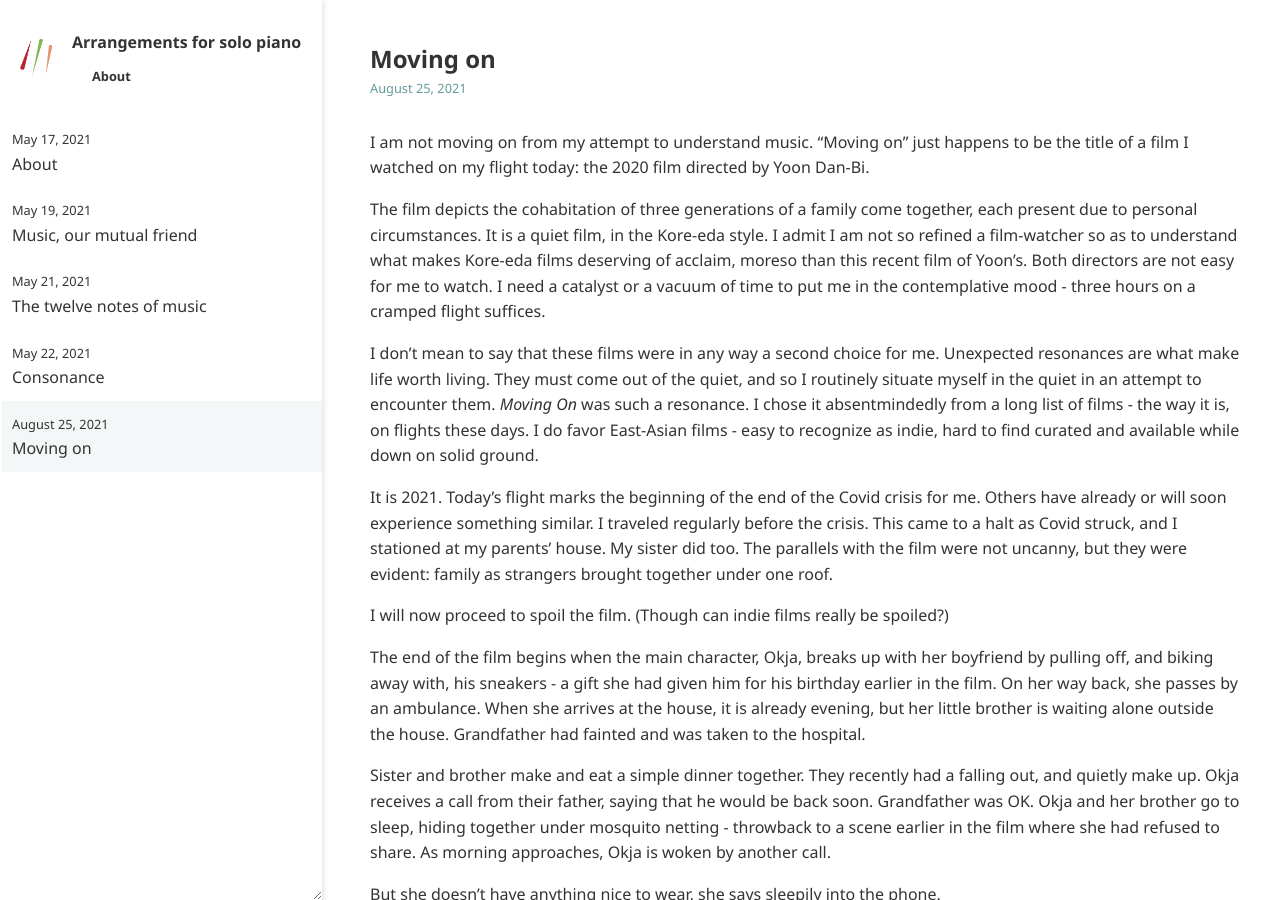
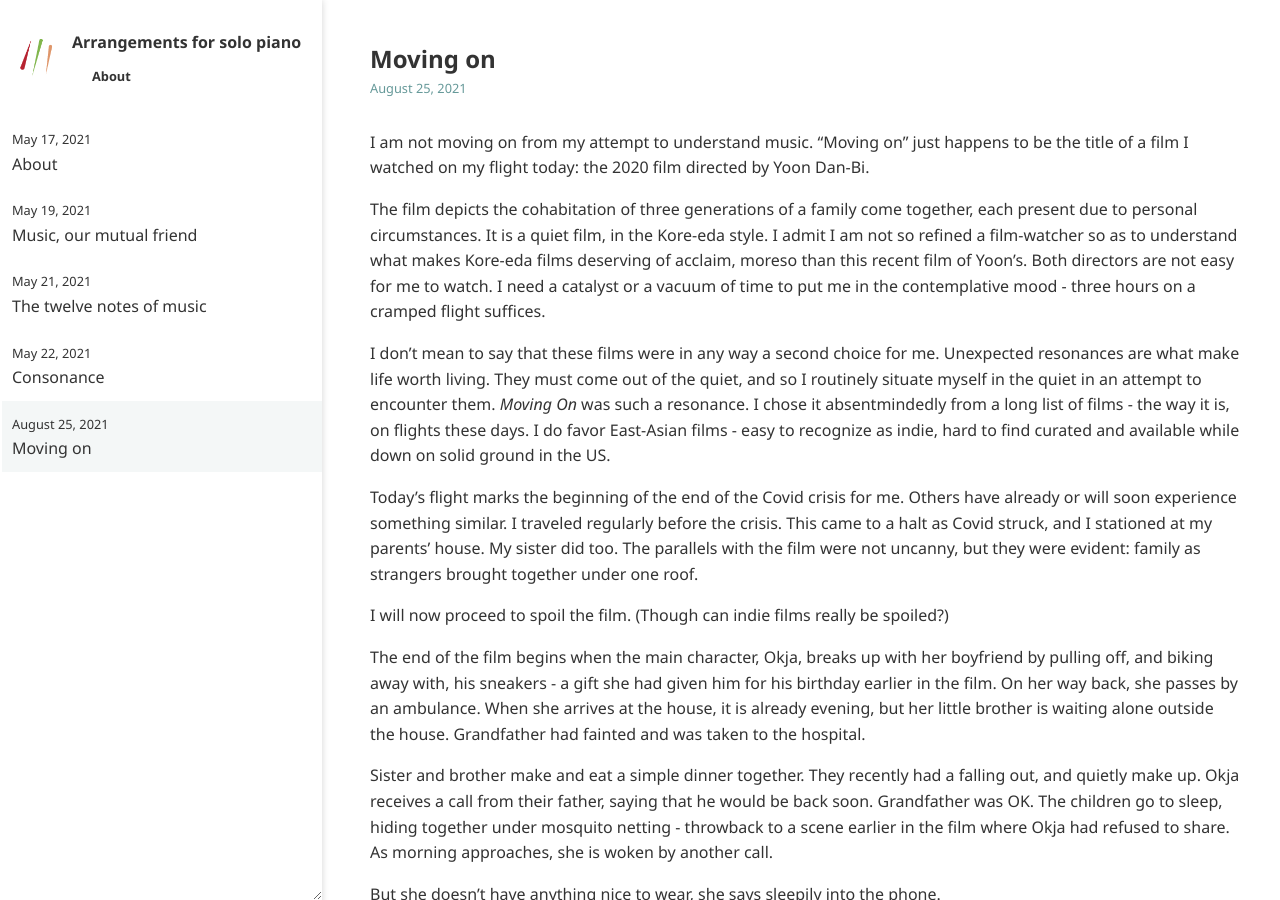
Before and after one commit to ansyblenetwork/arrpiano, a Jekyll site: the page built from _posts/2021-08-25-moving-on.md, in a window 1280 px wide and 900 px high. Built offline with Jekyll 4.4.1, drawn with Linux system fonts in a browser that asks for light colours.

Commit message:
Update 2021-08-25-moving-on.md

```diff
--- a/_posts/2021-08-25-moving-on.md
+++ b/_posts/2021-08-25-moving-on.md
@@ -6,18 +6,17 @@ I am not moving on from my attempt to understand music. "Moving on" just happens
 
 The film depicts the cohabitation of three generations of a family come together, each present due to personal circumstances. It is a quiet film, in the Kore-eda style. I admit I am not so refined a film-watcher so as to understand what makes Kore-eda films deserving of acclaim, moreso than this recent film of Yoon's. Both directors are not easy for me to watch. I need a catalyst or a vacuum of time to put me in the contemplative mood - three hours on a cramped flight suffices.
 
-I don't mean to say that these films were in any way a second choice for me. Unexpected resonances are what make life worth living. They must come out of the quiet, and so I routinely situate myself in the quiet in an attempt to encounter them. _Moving On_ was such a resonance. I chose it absentmindedly from a long list of films - the way it is, on flights these days. I do favor East-Asian films - easy to recognize as indie, hard to find curated and available while down on solid ground.
+I don't mean to say that these films were in any way a second choice for me. Unexpected resonances are what make life worth living. They must come out of the quiet, and so I routinely situate myself in the quiet in an attempt to encounter them. _Moving On_ was such a resonance. I chose it absentmindedly from a long list of films - the way it is, on flights these days. I do favor East-Asian films - easy to recognize as indie, hard to find curated and available while down on solid ground in the US.
 
 
 
-
-It is 2021. Today's flight marks the beginning of the end of the Covid crisis for me. Others have already or will soon experience something similar. I traveled regularly before the crisis. This came to a halt as Covid struck, and I stationed at my parents' house. My sister did too. The parallels with the film were not uncanny, but they were evident: family as strangers brought together under one roof.
+Today's flight marks the beginning of the end of the Covid crisis for me. Others have already or will soon experience something similar. I traveled regularly before the crisis. This came to a halt as Covid struck, and I stationed at my parents' house. My sister did too. The parallels with the film were not uncanny, but they were evident: family as strangers brought together under one roof.
 
 I will now proceed to spoil the film. (Though can indie films really be spoiled?)
 
 The end of the film begins when the main character, Okja, breaks up with her boyfriend by pulling off, and biking away with, his sneakers - a gift she had given him for his birthday earlier in the film. On her way back, she passes by an ambulance. When she arrives at the house, it is already evening, but her little brother is waiting alone outside the house. Grandfather had fainted and was taken to the hospital.
 
-Sister and brother make and eat a simple dinner together. They recently had a falling out, and quietly make up. Okja receives a call from their father, saying that he would be back soon. Grandfather was OK. Okja and her brother go to sleep, hiding together under mosquito netting - throwback to a scene earlier in the film where she had refused to share. As morning approaches, Okja is woken by another call.
+Sister and brother make and eat a simple dinner together. They recently had a falling out, and quietly make up. Okja receives a call from their father, saying that he would be back soon. Grandfather was OK. The children go to sleep, hiding together under mosquito netting - throwback to a scene earlier in the film where Okja had refused to share. As morning approaches, she is woken by another call.
 
 But she doesn't have anything nice to wear, she says sleepily into the phone.
 
```
